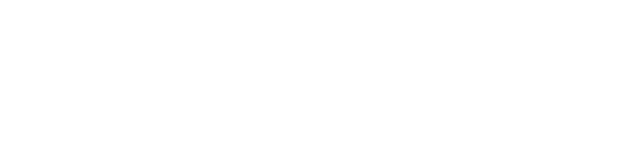
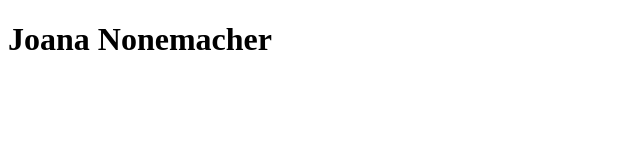
Before and after one commit to joananonemacher/testegithub, a plain HTML site: page index.html in a window 1280 px wide. Shown: the whole page, without its empty margins (0-640 px from the left). Drawn offline with Linux system fonts and the light colour scheme.

Commit message:
adicionar titulo pagina
adicionado titulo na pagina

```diff
--- a/index.html
+++ b/index.html
@@ -7,6 +7,7 @@
     <link rel="stylesheet" href="style.css">
 </head>
 <body>
+    <h1>Joana Nonemacher</h1>
     <script src="./script.js"></script>
 </body>
 </html>
```
